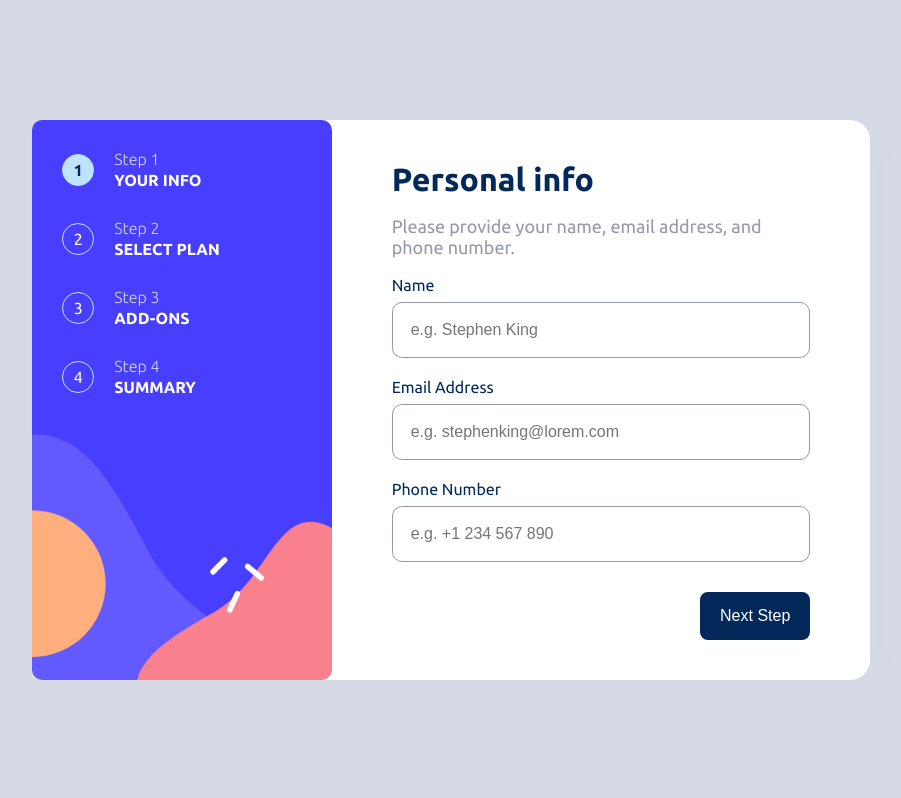
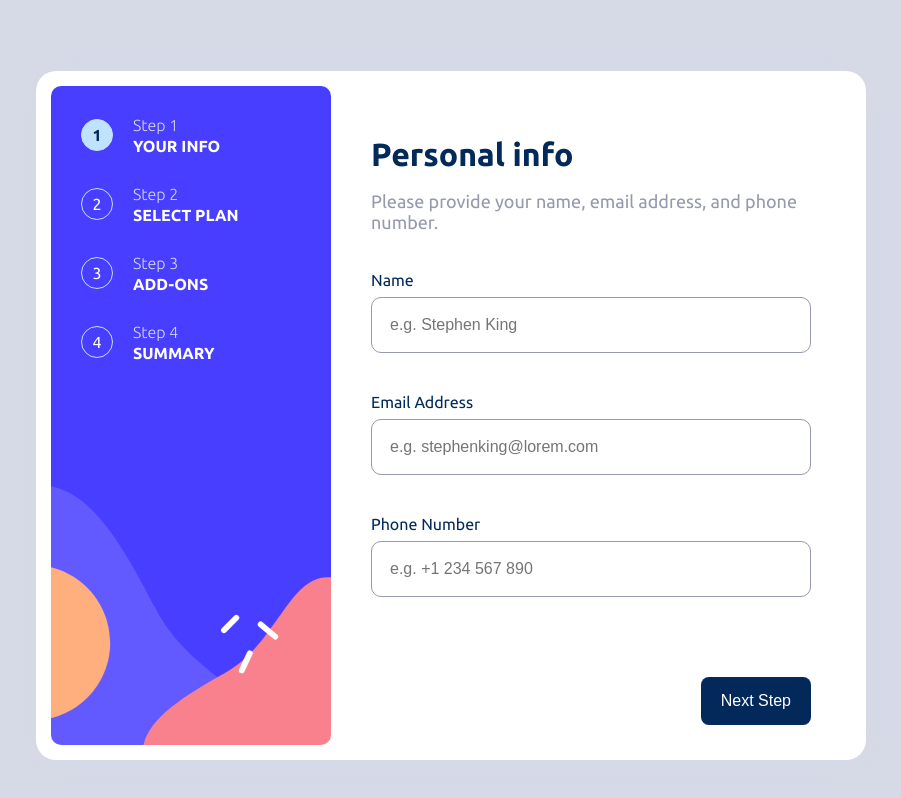
Before and after one commit to KubaBaniak/multistep-form, a React (Vite) app: page / in a window 1280 px wide. Shown: the whole page, without its empty margins (189-1090 px from the left). Built offline with nearby package versions, Linux system fonts and the light colour scheme.

Commit message:
final touches - fix the checkbox and lauout

```diff
--- a/src/components/FormAddOnsContainer/FormAddOn.tsx
+++ b/src/components/FormAddOnsContainer/FormAddOn.tsx
@@ -37,15 +37,17 @@ const CheckboxWrapper = styled.label`
   font-size: 12px;
 `;
 
-const CheckboxContainer = styled.span`
+const CheckboxContainer = styled.span<{ $active?: boolean }>`
   position: absolute;
   top: 0;
   left: 0;
   width: 20px;
   height: 20px;
   border-radius: 5px;
-  background-color: transparent;
   border: 1px solid black;
+  transition: background-color 0.1s ease;
+  background-color: ${(props) =>
+    props.$active ? "hsl(243, 100%, 62%)" : "transparent"};
 
   &:after {
     content: "";
@@ -57,7 +59,6 @@ const CheckboxContainer = styled.span`
     border-bottom: 3px solid white;
     border-right: 3px solid white;
     transform: rotate(45deg);
-    display: none;
   }
 `;
 
@@ -65,14 +66,6 @@ const Checkbox = styled.input.attrs({
   type: "checkbox",
 })`
   visibility: hidden;
-
-  &:checked + ${CheckboxContainer} {
-    background-color: hsl(243, 100%, 62%);
-  }
-
-  &:checked + ${CheckboxContainer}:after {
-    display: block;
-  }
 `;
 
 const AddOnMetaData = styled.div`
@@ -113,7 +106,7 @@ export default function AddOn({
           id={"plan-" + title}
           onChange={handleCheckboxSelect}
         />
-        <CheckboxContainer />
+        <CheckboxContainer $active={active} />
       </CheckboxWrapper>
       <AddOnMetaData>
         <AddOnTitle>{title}</AddOnTitle>
--- a/src/components/FormSidebar/FormSidebar.tsx
+++ b/src/components/FormSidebar/FormSidebar.tsx
@@ -5,7 +5,7 @@ import bgSidebar from "../../assets/images/bg-sidebar-desktop.svg";
 const SidebarContainer = styled.div`
   height: 100%;
   width: 35%;
-  min-width: 300px;
+  min-width: 250px;
   background-image: url(${bgSidebar});
   background-size: cover;
   background-position: bottom;
@@ -29,6 +29,7 @@ const SidebarContainer = styled.div`
     flex-direction: row;
     justify-content: center;
     background-position: 50% 80%;
+    z-index: -1;
   }
 `;
 export default function FormSidebar({ currentStep }: { currentStep: number }) {
--- a/src/components/FormStepMetadata/FormStepTitle/FormStepTitle.tsx
+++ b/src/components/FormStepMetadata/FormStepTitle/FormStepTitle.tsx
@@ -3,7 +3,7 @@ import styled from "styled-components";
 const Title = styled.h1`
   font-size: 32px;
   color: hsl(213, 96%, 18%);
-  margin: 0;
+  margin: 30px 0 0 0;
 `;
 
 export default function FormStepTitle({ title }: { title: string }) {
--- a/src/components/FormSteps/FormFifthStep/FormFifthStep.tsx
+++ b/src/components/FormSteps/FormFifthStep/FormFifthStep.tsx
@@ -8,6 +8,9 @@ const description =
   "Thanks for confirming your subscription! We hope you have fun using our platform. If you ever need suuport, please feel free to email us at support@loremgaming.com.";
 
 const Container = styled.div<{ $active: number }>`
+  height: 100%;
+  max-height: 600px;
+  max-width: 800px;
   display: ${({ $active }) => ($active === 5 ? "flex" : "none")};
   flex-direction: row;
   justify-content: space-between;
@@ -18,6 +21,10 @@ const Container = styled.div<{ $active: number }>`
   border-radius: 20px;
   box-shadow: hsl(229, 24%, 87%) 0 8px 24px;
   gap: 20px;
+
+  @media only screen and (max-width: 768px) {
+    max-height: 450px;
+  }
 `;
 
 const Content = styled.div`
--- a/src/components/FormSteps/FormFirstStep/FormFirstStep.tsx
+++ b/src/components/FormSteps/FormFirstStep/FormFirstStep.tsx
@@ -9,35 +9,41 @@ const description =
   "Please provide your name, email address, and phone number.";
 
 const Container = styled.div<{ $active: number }>`
+  height: 100%;
+  min-height: 600px;
+  min-width: 800px;
   display: ${({ $active }) => ($active === 1 ? "flex" : "none")};
   flex-direction: row;
   justify-content: space-between;
   align-items: center;
-  height: 70vh;
-  width: 100%;
-  max-width: 1000px;
-  max-height: 600px;
   background-color: hsl(0, 0%, 100%);
   border-radius: 20px;
   box-shadow: hsl(229, 24%, 87%) 0 8px 24px;
+  padding: 15px;
+
+  @media only screen and (max-width: 768px) {
+    min-width: auto;
+    padding: 0;
+  }
 `;
 
 const Content = styled.div`
-  width: 50%;
+  box-sizing: border-box;
+  width: 60%;
+  height: 100%;
   display: flex;
   margin: auto;
   flex-direction: column;
   background: white;
   padding: 20px;
   border-radius: 10px;
-  gap: 0;
+  gap: 20px;
 
   @media only screen and (max-width: 768px) {
     width: 90%;
     position: relative;
     margin: 0;
     justify-content: flex-start;
-    gap: 5px;
     flex-grow: 1;
   }
 `;
--- a/src/components/FormSteps/FormFourthStep/FormFourthStep.tsx
+++ b/src/components/FormSteps/FormFourthStep/FormFourthStep.tsx
@@ -8,6 +8,9 @@ const title = "Finishing up";
 const description = "Double-check everything looks OK before confirming.";
 
 const Container = styled.div<{ $active: number }>`
+  height: 100%;
+  min-height: 600px;
+  min-width: 800px;
   display: ${({ $active }) => ($active === 4 ? "flex" : "none")};
   flex-direction: row;
   justify-content: space-between;
@@ -16,25 +19,31 @@ const Container = styled.div<{ $active: number }>`
   background-color: hsl(0, 0%, 100%);
   border-radius: 20px;
   box-shadow: hsl(229, 24%, 87%) 0 8px 24px;
+  padding: 15px;
+
+  @media only screen and (max-width: 768px) {
+    min-width: auto;
+    padding: 0;
+  }
 `;
 
 const Content = styled.div`
+  box-sizing: border-box;
+  width: 60%;
   height: 100%;
-  width: 50%;
   display: flex;
   margin: auto;
   flex-direction: column;
   background: white;
   padding: 20px;
   border-radius: 10px;
-  gap: 0;
+  gap: 20px;
 
   @media only screen and (max-width: 768px) {
-    height: 100%;
+    width: 90%;
     position: relative;
     margin: 0;
     justify-content: flex-start;
-    gap: 5px;
     flex-grow: 1;
   }
 `;
--- a/src/components/FormSteps/FormSecondStep/FormSecondStep.tsx
+++ b/src/components/FormSteps/FormSecondStep/FormSecondStep.tsx
@@ -12,33 +12,41 @@ const title = "Select your plan";
 const description = "You have the option of monthly or yearly billing.";
 
 const Container = styled.div<{ $active: number }>`
+  height: 100%;
+  min-height: 600px;
+  min-width: 800px;
   display: ${({ $active }) => ($active === 2 ? "flex" : "none")};
   flex-direction: row;
   justify-content: space-between;
   align-items: center;
-  width: 100%;
   background-color: hsl(0, 0%, 100%);
   border-radius: 20px;
   box-shadow: hsl(229, 24%, 87%) 0 8px 24px;
+  padding: 15px;
+
+  @media only screen and (max-width: 768px) {
+    min-width: auto;
+    padding: 0;
+  }
 `;
 
 const Content = styled.div`
+  box-sizing: border-box;
+  width: 60%;
   height: 100%;
-  width: 50%;
   display: flex;
-  margin: auto;
+  margin: 0 auto;
   flex-direction: column;
   background: white;
   padding: 20px;
   border-radius: 10px;
-  gap: 0;
+  gap: 20px;
 
   @media only screen and (max-width: 768px) {
-    height: 100%;
+    width: 90%;
     position: relative;
     margin: 0;
     justify-content: flex-start;
-    gap: 5px;
     flex-grow: 1;
   }
 `;
--- a/src/components/FormSteps/FormThirdStep/FormThirdStep.tsx
+++ b/src/components/FormSteps/FormThirdStep/FormThirdStep.tsx
@@ -8,6 +8,9 @@ const title = "Pick add-ons";
 const description = "Add-ons help enhance your gaming experience.";
 
 const Container = styled.div<{ $active: number }>`
+  height: 100%;
+  min-height: 600px;
+  min-width: 800px;
   display: ${({ $active }) => ($active === 3 ? "flex" : "none")};
   flex-direction: row;
   justify-content: space-between;
@@ -16,25 +19,31 @@ const Container = styled.div<{ $active: number }>`
   background-color: hsl(0, 0%, 100%);
   border-radius: 20px;
   box-shadow: hsl(229, 24%, 87%) 0 8px 24px;
+  padding: 15px;
+
+  @media only screen and (max-width: 768px) {
+    min-width: auto;
+    padding: 0;
+  }
 `;
 
 const Content = styled.div`
+  box-sizing: border-box;
+  width: 60%;
   height: 100%;
-  width: 50%;
   display: flex;
   margin: auto;
   flex-direction: column;
   background: white;
   padding: 20px;
   border-radius: 10px;
-  gap: 0;
+  gap: 20px;
 
   @media only screen and (max-width: 768px) {
     height: 100%;
     position: relative;
     margin: 0;
     justify-content: flex-start;
-    gap: 5px;
     flex-grow: 1;
   }
 `;
--- a/src/components/GoBackButton/GoBackButton.tsx
+++ b/src/components/GoBackButton/GoBackButton.tsx
@@ -8,10 +8,10 @@ const BackButton = styled.button`
   border: none;
   border-radius: 8px;
   padding: 15px 20px;
-  margin: auto;
   width: 25%;
 
   @media only screen and (max-width: 768px) {
+    margin: auto;
     margin-left: 20px;
   }
 `;
--- a/src/pages/MultistepForm.tsx
+++ b/src/pages/MultistepForm.tsx
@@ -22,6 +22,7 @@ const Window = styled.div`
   justify-content: center;
   align-items: center;
   background-color: hsl(229, 24%, 87%);
+  box-sizing: border-box;
 `;
 
 export default function MultistepForm() {
```
